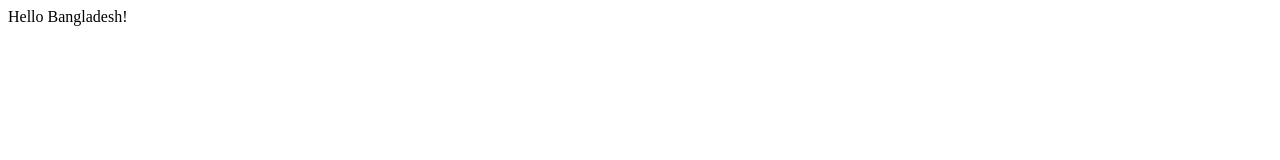
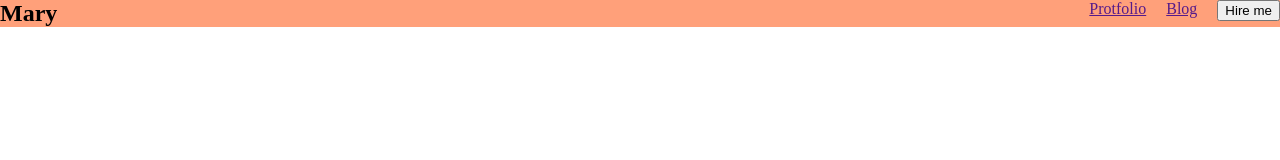
Before and after one commit to Digonto12ds/B14-Web-Dev-Protfolio, a plain HTML site: page index.html in a window 1280 px wide. Drawn offline with Linux system fonts and the light colour scheme.

Commit message:
1st part

```diff
--- a/index.html
+++ b/index.html
@@ -7,6 +7,15 @@
     <link rel="stylesheet" href="style/style.css">
 </head>
 <body>
-    Hello Bangladesh!
+  <header>
+    <nav>
+        <h2>Mary</h2>
+        <ul>
+            <li><a href="">Protfolio</a></li>
+            <li><a href="">Blog</a></li>
+            <li><button>Hire me</button></li>
+        </ul>
+    </nav>
+  </header>
 </body>
 </html>
--- a/style/style.css
+++ b/style/style.css
@@ -0,0 +1,14 @@
+*{
+    margin: 0;
+}
+nav{
+    background-color: lightsalmon;
+    display: flex;
+    justify-content: space-between;
+}
+ul{
+    display: flex;
+    justify-content: space-between;
+    list-style: none;
+    gap: 20px;
+}
```
